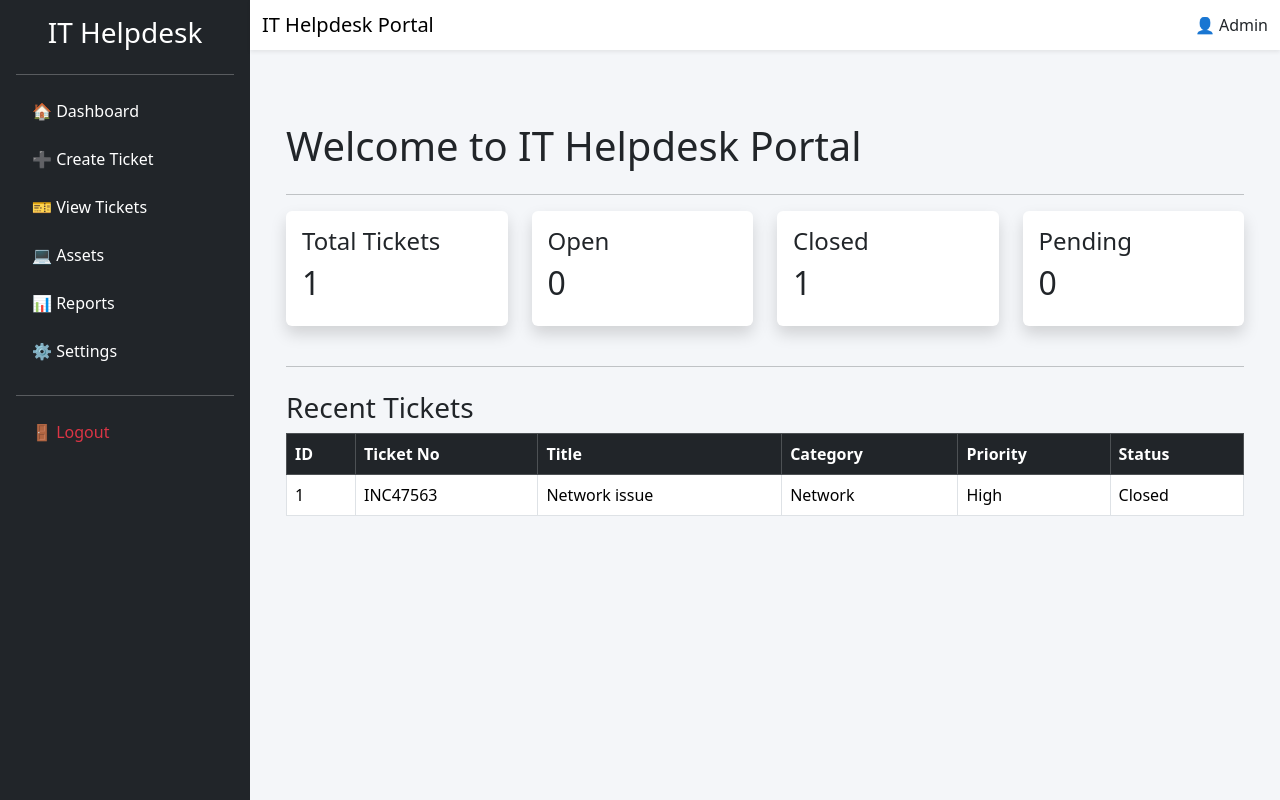
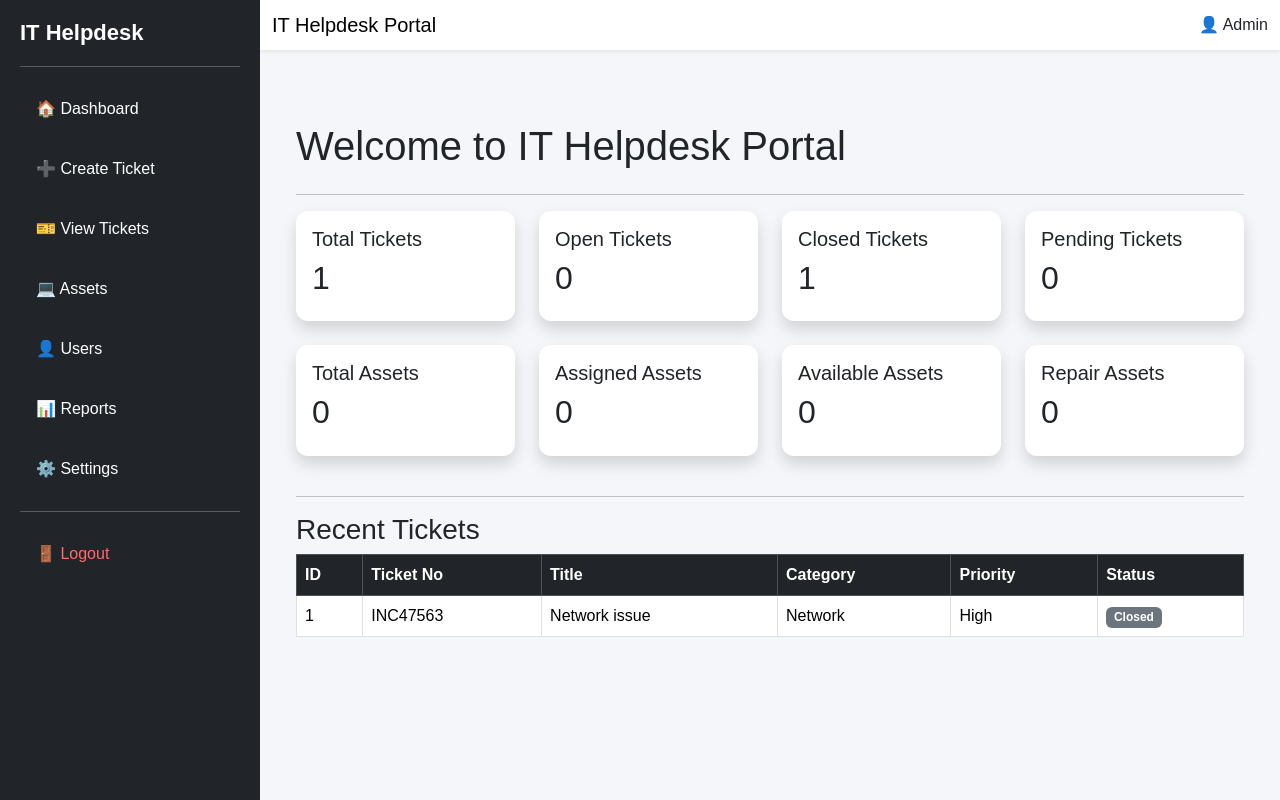
Before and after one commit to sunilballewad-byte/IT-Helpdesk-Portal, a Flask app: page /dashboard in a window 1280 px wide. Run offline with Flask 3, Linux system fonts and the light colour scheme; a user stored in the database is signed in; data comes from the database, SQL or seed files in the repository; both versions use the stored data as it was after the commit; data that the repository does not hold is empty.

Commit message:
Completed Dashboard and User module UI

```diff
--- a/app.py
+++ b/app.py
@@ -9,6 +9,7 @@ from routes.dashboard import dashboard
 from routes.tickets import tickets
 from routes.admin import admin
 from routes.assets import assets
+from routes.users import users
 
 app = Flask(__name__)
 app.config.from_object(Config)
@@ -31,6 +32,7 @@ app.register_blueprint(dashboard)
 app.register_blueprint(tickets)
 app.register_blueprint(admin)
 app.register_blueprint(assets)
+app.register_blueprint(users)
 
 
 with app.app_context():
--- a/routes/dashboard.py
+++ b/routes/dashboard.py
@@ -1,24 +1,46 @@
 from flask import Blueprint, render_template
-from models import Ticket
 from flask_login import login_required
+from models import Ticket, Asset
 
 dashboard = Blueprint("dashboard", __name__)
+
 
 @dashboard.route("/dashboard")
 @login_required
 def dashboard_home():
-    total = Ticket.query.count()
-    open_count = Ticket.query.filter_by(status="Open").count()
-    closed_count = Ticket.query.filter_by(status="Closed").count()
-    pending_count = Ticket.query.filter_by(status="Pending").count()
 
-    tickets = Ticket.query.order_by(Ticket.id.desc()).limit(5).all()
+    total_tickets = Ticket.query.count()
+
+    open_tickets = Ticket.query.filter_by(status="Open").count()
+
+    closed_tickets = Ticket.query.filter_by(status="Closed").count()
+
+    pending_tickets = Ticket.query.filter_by(status="Pending").count()
+
+    total_assets = Asset.query.count()
+
+    assigned_assets = Asset.query.filter_by(status="Assigned").count()
+
+    available_assets = Asset.query.filter_by(status="Available").count()
+
+    repair_assets = Asset.query.filter_by(status="Repair").count()
+
+    recent_tickets = (
+        Ticket.query
+        .order_by(Ticket.id.desc())
+        .limit(5)
+        .all()
+    )
 
     return render_template(
         "dashboard.html",
-        total=total,
-        open_count=open_count,
-        closed_count=closed_count,
-        pending_count=pending_count,
-        tickets=tickets
+        total_tickets=total_tickets,
+        open_tickets=open_tickets,
+        closed_tickets=closed_tickets,
+        pending_tickets=pending_tickets,
+        total_assets=total_assets,
+        assigned_assets=assigned_assets,
+        available_assets=available_assets,
+        repair_assets=repair_assets,
+        recent_tickets=recent_tickets
     )
--- a/static/css/style.css
+++ b/static/css/style.css
@@ -1,22 +1,78 @@
 body{
+    margin:0;
+    padding:0;
+    background:#f4f6f9;
+    font-family:Arial, Helvetica, sans-serif;
+}
 
-    background:#f4f6f9;
+/* Sidebar */
+
+.sidebar{
+
+    width:260px;
+    min-height:100vh;
+
+    background:#212529;
+
+    color:white;
+
+    padding:20px;
 
 }
 
-.nav-link{
+.logo{
 
-    font-size:16px;
+    color:white;
+
+    font-size:22px;
+
+    font-weight:bold;
+
+    margin-bottom:20px;
 
 }
 
-.nav-link:hover{
+.sidebar a{
+
+    display:block;
+
+    color:white;
+
+    text-decoration:none;
+
+    padding:14px 16px;
+
+    margin-bottom:8px;
+
+    border-radius:8px;
+
+    transition:0.3s;
+
+}
+
+.sidebar a:hover{
 
     background:#0d6efd;
 
-    border-radius:5px;
+    color:white;
 
 }
+
+.logout{
+
+    color:#ff6b6b !important;
+
+}
+
+/* Navbar */
+
+.navbar{
+
+    background:white;
+
+}
+
+/* Cards */
 
 .card{
 
@@ -26,14 +82,22 @@ body{
 
 }
 
+/* Table */
+
 table{
 
     background:white;
 
 }
 
+/* Responsive */
+
+@media(max-width:768px){
+
 .sidebar{
 
-    min-height:100vh;
+    width:220px;
 
 }
+
+}
--- a/templates/dashboard.html
+++ b/templates/dashboard.html
@@ -10,51 +10,89 @@
 
     <hr>
 
+    <!-- Ticket Cards -->
     <div class="row">
 
-        <!-- Total Tickets -->
         <div class="col-md-3 mb-3">
-            <div class="card shadow rounded">
+            <div class="card shadow">
                 <div class="card-body">
-                    <h4>Total Tickets</h4>
-                    <h2>{{ total }}</h2>
+                    <h5>Total Tickets</h5>
+                    <h2>{{ total_tickets }}</h2>
                 </div>
             </div>
         </div>
 
-        <!-- Open Tickets -->
         <div class="col-md-3 mb-3">
-            <div class="card shadow rounded">
+            <div class="card shadow">
                 <div class="card-body">
-                    <h4>Open</h4>
-                    <h2>{{ open_count }}</h2>
+                    <h5>Open Tickets</h5>
+                    <h2>{{ open_tickets }}</h2>
                 </div>
             </div>
         </div>
 
-        <!-- Closed Tickets -->
         <div class="col-md-3 mb-3">
-            <div class="card shadow rounded">
+            <div class="card shadow">
                 <div class="card-body">
-                    <h4>Closed</h4>
-                    <h2>{{ closed_count }}</h2>
+                    <h5>Closed Tickets</h5>
+                    <h2>{{ closed_tickets }}</h2>
                 </div>
             </div>
         </div>
 
-        <!-- Pending Tickets -->
         <div class="col-md-3 mb-3">
-            <div class="card shadow rounded">
+            <div class="card shadow">
                 <div class="card-body">
-                    <h4>Pending</h4>
-                    <h2>{{ pending_count }}</h2>
+                    <h5>Pending Tickets</h5>
+                    <h2>{{ pending_tickets }}</h2>
                 </div>
             </div>
         </div>
 
     </div>
 
-    <hr class="mt-4 mb-4">
+    <!-- Asset Cards -->
+    <div class="row mt-2">
+
+        <div class="col-md-3 mb-3">
+            <div class="card shadow">
+                <div class="card-body">
+                    <h5>Total Assets</h5>
+                    <h2>{{ total_assets }}</h2>
+                </div>
+            </div>
+        </div>
+
+        <div class="col-md-3 mb-3">
+            <div class="card shadow">
+                <div class="card-body">
+                    <h5>Assigned Assets</h5>
+                    <h2>{{ assigned_assets }}</h2>
+                </div>
+            </div>
+        </div>
+
+        <div class="col-md-3 mb-3">
+            <div class="card shadow">
+                <div class="card-body">
+                    <h5>Available Assets</h5>
+                    <h2>{{ available_assets }}</h2>
+                </div>
+            </div>
+        </div>
+
+        <div class="col-md-3 mb-3">
+            <div class="card shadow">
+                <div class="card-body">
+                    <h5>Repair Assets</h5>
+                    <h2>{{ repair_assets }}</h2>
+                </div>
+            </div>
+        </div>
+
+    </div>
+
+    <hr class="mt-4">
 
     <h3>Recent Tickets</h3>
 
@@ -73,17 +111,28 @@
 
         <tbody>
 
-        {% if tickets %}
+        {% if recent_tickets %}
 
-            {% for ticket in tickets %}
+            {% for ticket in recent_tickets %}
 
             <tr>
+
                 <td>{{ ticket.id }}</td>
                 <td>{{ ticket.ticket_number }}</td>
                 <td>{{ ticket.title }}</td>
                 <td>{{ ticket.category }}</td>
                 <td>{{ ticket.priority }}</td>
-                <td>{{ ticket.status }}</td>
+
+                <td>
+                    {% if ticket.status == "Open" %}
+                        <span class="badge bg-success">{{ ticket.status }}</span>
+                    {% elif ticket.status == "Pending" %}
+                        <span class="badge bg-warning text-dark">{{ ticket.status }}</span>
+                    {% else %}
+                        <span class="badge bg-secondary">{{ ticket.status }}</span>
+                    {% endif %}
+                </td>
+
             </tr>
 
             {% endfor %}
@@ -92,7 +141,7 @@
 
             <tr>
                 <td colspan="6" class="text-center">
-                    No Tickets Found
+                    No Recent Tickets
                 </td>
             </tr>
 
--- a/templates/layout/sidebar.html
+++ b/templates/layout/sidebar.html
@@ -1,95 +1,43 @@
-<div class="bg-dark text-white p-3"
-     style="width:250px; min-height:100vh;">
+<div class="sidebar">
 
-    <h3 class="text-center mb-4">
-
+    <h2 class="logo">
         IT Helpdesk
-
-    </h3>
+    </h2>
 
     <hr>
 
-    <ul class="nav flex-column">
-
-        <li class="nav-item mb-2">
-
-            <a href="/dashboard"
-               class="nav-link text-white">
-
+    <a href="{{ url_for('dashboard.dashboard_home') }}">
         🏠 Dashboard
-
     </a>
 
-        </li>
-
-        <li class="nav-item mb-2">
-
-            <a href="/tickets/create"
-               class="nav-link text-white">
-
+    <a href="{{ url_for('tickets.create_ticket') }}">
         ➕ Create Ticket
-
     </a>
 
-        </li>
-
-        <li class="nav-item mb-2">
-
-            <a href="/tickets"
-               class="nav-link text-white">
-
+    <a href="{{ url_for('tickets.view_tickets') }}">
         🎫 View Tickets
-
     </a>
 
-        </li>
-
-        <li class="nav-item mb-2">
-
-            <a href="#"
-               class="nav-link text-white">
-
+    <a href="{{ url_for('assets.view_assets') }}">
         💻 Assets
-
     </a>
 
-        </li>
-
-        <li class="nav-item mb-2">
-
-            <a href="#"
-               class="nav-link text-white">
-
-                📊 Reports
-
+    <a href="{{ url_for('users.view_users') }}">
+        👤 Users
     </a>
 
-        </li>
-
-        <li class="nav-item mb-2">
-
-            <a href="#"
-               class="nav-link text-white">
-
-                ⚙ Settings
-
+    <a href="#">
+        📊 Reports
     </a>
 
-        </li>
+    <a href="#">
+        ⚙️ Settings
+    </a>
 
     <hr>
 
-        <li class="nav-item">
-
-            <a href="/"
-               class="nav-link text-danger">
-
+    <a href="{{ url_for('auth.logout') }}" class="logout">
         🚪 Logout
-
     </a>
 
-        </li>
-
-    </ul>
-
 </div>
```
Also changed, not shown: routes/assets.py (+16 -2 lines), routes/tickets.py (+38 -21 lines), routes/users.py (added, +17 -0 lines), templates/view_assets.html (+21 -17 lines), templates/view_tickets.html (+62 -16 lines), templates/view_users.html (added, +49 -0 lines), database/helpdesk.db. Lines whose indentation alone changed are shown as unchanged.
